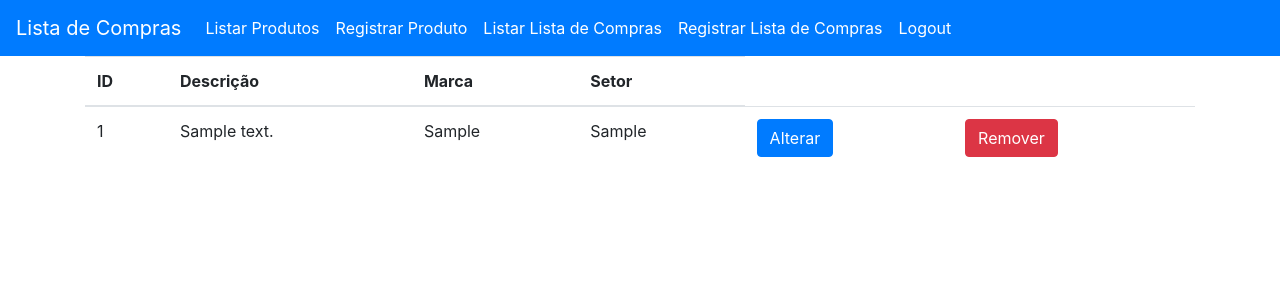
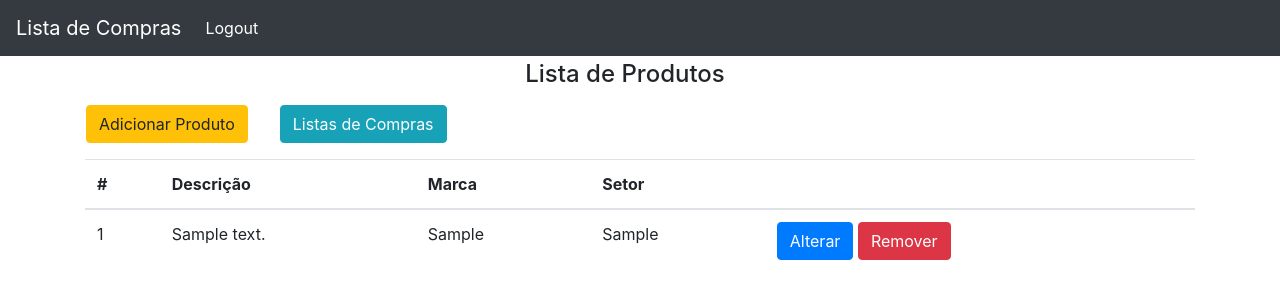
Before and after one commit to eltondornelas/buy-list-app-django, a Django app: page /product_list/ in a window 1280 px wide. Shown: the top 300 px of the page. Run offline with Django 3.2, Linux system fonts and the light colour scheme; a user stored in the database is signed in; tables that the repository leaves empty hold one stand-in row (values such as "Sample post"); some libraries are stand-ins or nearby versions.

Commit message:
Template and front-end adjustments to put into production

```diff
--- a/buylist/templates/buylist/form_item.html
+++ b/buylist/templates/buylist/form_item.html
@@ -4,7 +4,7 @@
 {% block content %}
 <form  method="post">
     {% csrf_token %}
-    <div class="form-group">
+    <div class="form-group mt-4">
     {{ form_item.product.errors }}
         <label>Produto: </label>
         {{ form_item.product | add_class:'form-control' }}
@@ -25,7 +25,9 @@
         {{ form_item.notes | add_class:'form-control' }}
     </div>
     <div class="form-group">
-        <input type="submit" value="Salvar">
+        <input class="btn btn-primary" type="submit" value="Adicionar Item">
+        <a class="btn btn-success"
+           href="{% url 'item_list_route' buylist_id %}">Voltar</a>
     </div>
 </form>
 {% endblock content %}
--- a/buylist/templates/buylist/product_list.html
+++ b/buylist/templates/buylist/product_list.html
@@ -2,19 +2,35 @@
 
 {% block content %}
 
+<div class="row col-12 mt-1">
+    <h4 class="m-auto">Lista de Produtos</h4>
+</div>
+
+<div class="row">
+    <a class="btn btn-warning m-3" href="{% url 'register_product_route' %}">
+        Adicionar Produto</a>
+
+    <a class="btn btn-info m-3" href="{% url 'buylist_list_route' %}">
+        Listas de Compras</a>
+</div>
+
 <table class="table">
+    {% if products %}
     <thead>
     <tr>
-        <th>ID</th>
+        <th>#</th>
         <th>Descrição</th>
         <th>Marca</th>
         <th>Setor</th>
+        <th></th>
     </tr>
     </thead>
+    {% endif %}
+
     <tbody>
     {% for product in products %}
     <tr>
-        <td>{{ product.id }}</td>
+        <td>{{ forloop.counter }}</td>
         <td>{{ product.description }}</td>
 
         {% if product.brand %}
@@ -29,10 +45,11 @@
             <td>_</td>
         {% endif %}
         <td>
-            <a class="btn btn-primary" href="{% url 'edit_product_route' product.id %}">Alterar</a>
-        </td>
-        <td>
-            <a class="btn btn-danger" href="{% url 'remove_product_route' product.id %}">Remover</a>
+            <a class="btn btn-primary"
+               href="{% url 'edit_product_route' product.id %}">Alterar</a>
+
+            <a class="btn btn-danger"
+               href="{% url 'remove_product_route' product.id %}">Remover</a>
         </td>
     </tr>
     {% endfor %}
--- a/buylist/templates/users/form_user.html
+++ b/buylist/templates/users/form_user.html
@@ -4,7 +4,7 @@
 {% block content %}
 <form method="post">
     {% csrf_token %}
-    <div class="form-group">
+    <div class="form-group mt-4">
         {{ form_user.username.errors }}
         <label>Nome de usuário: </label>
         {{ form_user.username | add_class:'form-control' }}
@@ -18,12 +18,14 @@
 
     <div class="form-group">
         {{ form_user.password2.errors }}
-        <label>Nome de usuário: </label>
+        <label>Confirme a Senha: </label>
         {{ form_user.password2 | add_class:'form-control' }}
     </div>
 
     <div class="form-group">
         <input type="submit" value="Cadastrar" class="btn btn-primary">
+        <a class="btn btn-primary"
+                   href="{% url 'login_user_route' %}">Voltar</a>
     </div>
 </form>
 {% endblock content %}
--- a/buylist/templates/users/login.html
+++ b/buylist/templates/users/login.html
@@ -2,6 +2,7 @@
 {% load my_filters %}
 
 {% block content %}
+
 <form method="post">
     {% csrf_token %}
 
@@ -11,7 +12,7 @@
         </div>
     {% endfor %}
 
-    <div class="form-group">
+    <div class="form-group mt-4">
         {{ form_login.username.errors }}
         <label>Nome de usuário: </label>
         {{ form_login.username | add_class:'form-control' }}
@@ -25,6 +26,8 @@
 
     <div class="form-group">
         <input type="submit" value="Entrar" class="btn btn-primary">
+         <a class="btn btn-primary"
+                   href="{% url 'register_user_route' %}">Cadastrar</a>
     </div>
 </form>
 
--- a/buylist/views/item_views.py
+++ b/buylist/views/item_views.py
@@ -48,7 +48,7 @@ def register_item(request, id):
         form_item = ItemForm(request.user)
 
     return render(request, 'buylist/form_item.html',
-                  {'form_item': form_item})
+                  {'form_item': form_item, 'buylist_id': id})
 
 
 @login_required()
@@ -75,7 +75,7 @@ def edit_item(request, id):
         return redirect('item_list_route', item.buylist.id)
 
     return render(request, 'buylist/form_item.html',
-                  {'form_item': form_item})
+                  {'form_item': form_item, 'buylist_id': item_db.buylist.id})
 
 
 @login_required()
--- /dev/null
+++ b/requirements.txt
@@ -0,0 +1,4 @@
+Django==2.2.13
+mysqlclient==1.4.6
+pytz==2020.1
+sqlparse==0.3.1
--- a/templates/base.html
+++ b/templates/base.html
@@ -3,13 +3,13 @@
 <html lang="en">
 <head>
     <meta charset="UTF-8">
-    <title>Title</title>
+    <title>Lista de Compras</title>
     <link rel="stylesheet"
           href="{% static 'bootstrap/css/bootstrap.min.css' %}">
 </head>
 <body>
-    <nav class="navbar navbar-expand-lg navbar-dark bg-primary">
-        <a class="navbar-brand" href="{% url 'product_list_route' %}">Lista de
+    <nav class="navbar navbar-expand-md navbar-dark bg-dark">
+        <a class="navbar-brand" href="{% url 'buylist_list_route' %}">Lista de
             Compras</a>
         <button class="navbar-toggler" type="button" data-toggle="collapse"
                 data-target="#navbarSupportedContent"
@@ -19,30 +19,21 @@
         </button>
 
         <div class="collapse navbar-collapse" id="navbarSupportedContent">
-            <ul class="navbar-nav mr-auto">
+            <ul class="navbar-nav">
+                {% if 'login_user' in request.path or 'register_user' in request.path %}
                 <li class="nav-item active">
                     <a class="nav-link"
-                       href="{% url 'product_list_route' %}">Listar Produtos</a>
+                       href="{% url 'login_user_route' %}">Login</a>
                 </li>
-                <li class="nav-item active">
-                    <a class="nav-link"
-                       href="{% url 'register_product_route' %}">Registrar
-                        Produto</a>
-                </li>
-                <li class="nav-item active">
-                    <a class="nav-link"
-                       href="{% url 'buylist_list_route' %}">Listar Lista de
-                        Compras</a>
-                </li>
-                <li class="nav-item active">
-                    <a class="nav-link"
-                       href="{% url 'register_buylist_route' %}">Registrar
-                        Lista de Compras</a>
-                </li>
+                {% endif %}
+            </ul>
+             <ul class="navbar-nav">
+                {% if 'login_user' not in request.path and 'register_user' not in request.path %}
                 <li class="nav-item active">
                     <a class="nav-link"
                        href="{% url 'logout_user_route' %}">Logout</a>
                 </li>
+                {% endif %}
             </ul>
         </div>
     </nav>
```
Also changed, not shown: buylist/templates/buylist/buylist_list.html (+24 -6 lines), buylist/templates/buylist/form_buylist.html (+5 -3 lines), buylist/templates/buylist/form_product.html (+5 -4 lines), buylist/templates/buylist/item_list.html (+32 -18 lines), buylist/templates/buylist/remove_buylist_confirmation.html (+10 -3 lines), buylist/templates/buylist/remove_item_confirmation.html (+7 -3 lines), buylist/templates/buylist/remove_product_confirmation.html (+20 -5 lines).
